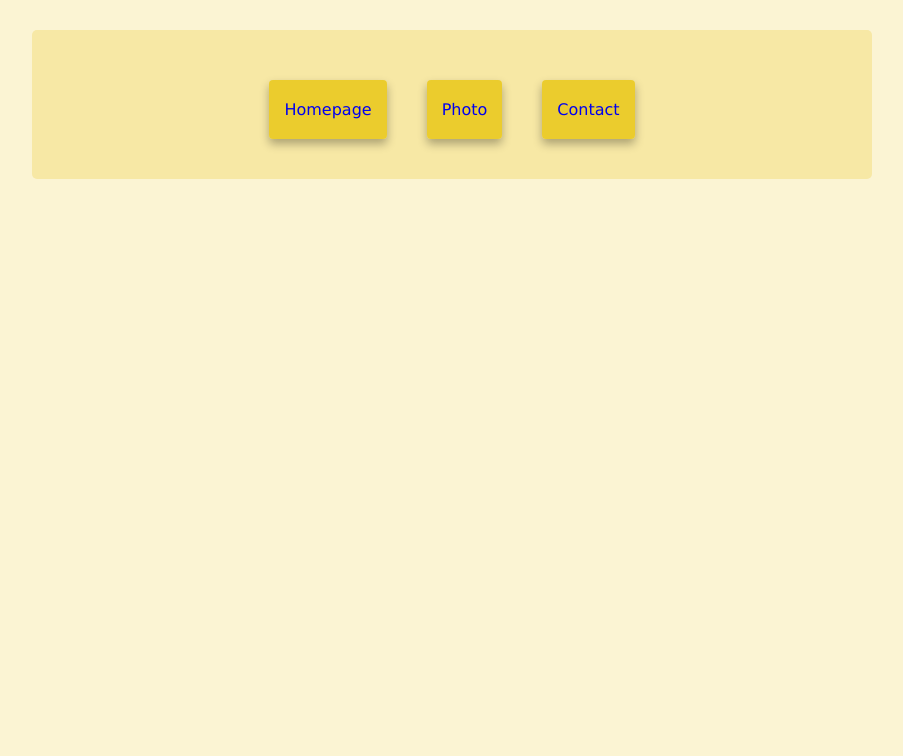
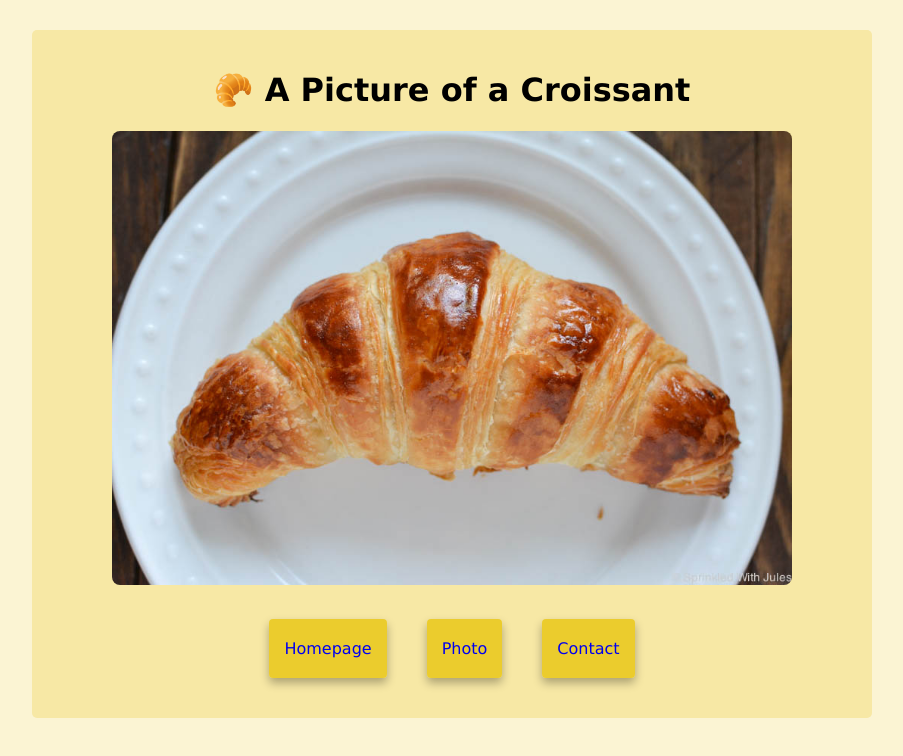
Before and after one commit to jenastewart/Croissant, a plain HTML site: page photo.html in a window 1280 px wide. Shown: the whole page, without its empty margins (188-1091 px from the left). Drawn offline with Linux system fonts and the light colour scheme.

Commit message:
Added image and final styling

```diff
--- a/photo.html
+++ b/photo.html
@@ -8,7 +8,10 @@
   </head>
   <body>
     <div class="wrapper">
-      <div></div>
+      <h1>🥐 A Picture of a Croissant</h1>
+      <div class="image">
+        <img src="/img/croissant.jpg" alt="image of a croissant" />
+      </div>
       <div class="nav-container">
         <div><a href="/" class="nav-links">Homepage</a></div>
         <div><a href="/photo.html" class="nav-links">Photo</a></div>
--- a/src/style.css
+++ b/src/style.css
@@ -21,6 +21,15 @@ p {
   text-align: center;
 }
 
+img {
+  border-radius: 8px;
+  max-width: 85%;
+}
+.image {
+  margin: 20px auto;
+  text-align: center;
+}
+
 .nav-container {
   margin: 50px 0 40px 0;
   display: flex;
```
